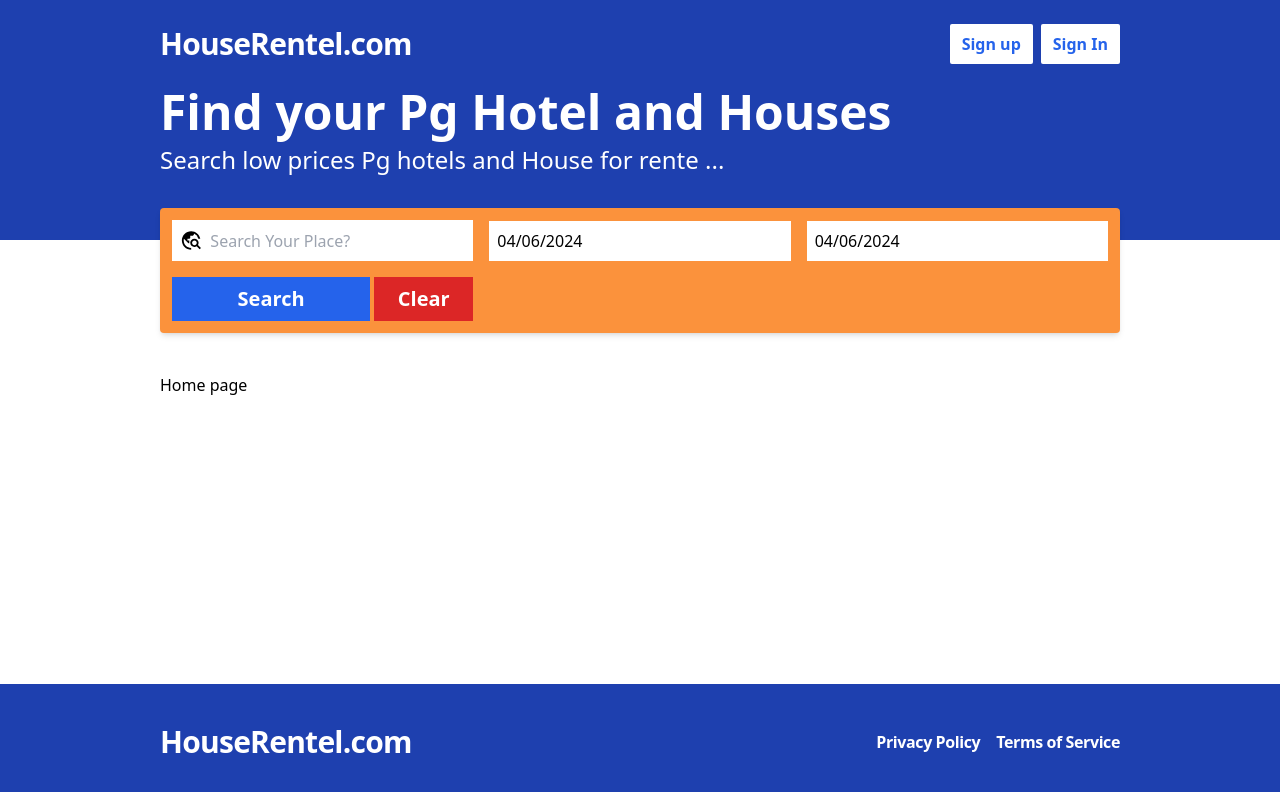
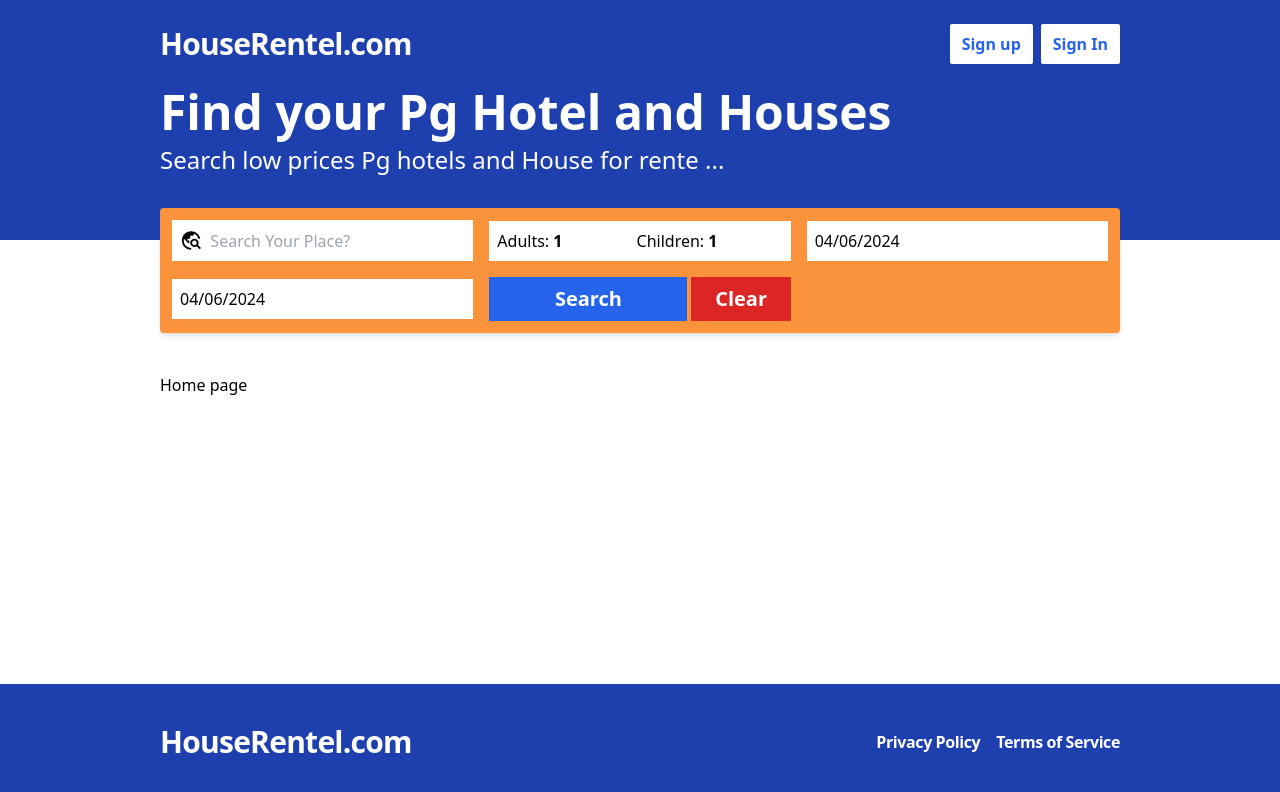
Before and after one commit to Mantuverma/house-pgRentalSystem, a React (Vite) app in the folder frontend/: page / in a window 1280 px wide. Shown: the top 792 px of the page. Built offline with nearby package versions, Linux system fonts and the light colour scheme; no server answers.

Commit message:
modified search bar

```diff
--- a/frontend/src/components/SearchBar copy.tsx
+++ b/frontend/src/components/SearchBar copy.tsx
@@ -46,7 +46,7 @@ const SearchBar = () => {
         />
       </div>
 
-      {/* <div className="flex bg-white px-2 py-1 gap-2">
+      <div className="flex bg-white px-2 py-1 gap-2">
         <label className="items-center flex">
           Adults:
           <input
@@ -69,7 +69,7 @@ const SearchBar = () => {
             onChange={(event) => setChildCount(parseInt(event.target.value))}
           />
         </label>
-      </div> */}
+      </div>
       <div>
         <DatePicker
           selected={checkIn}
```
